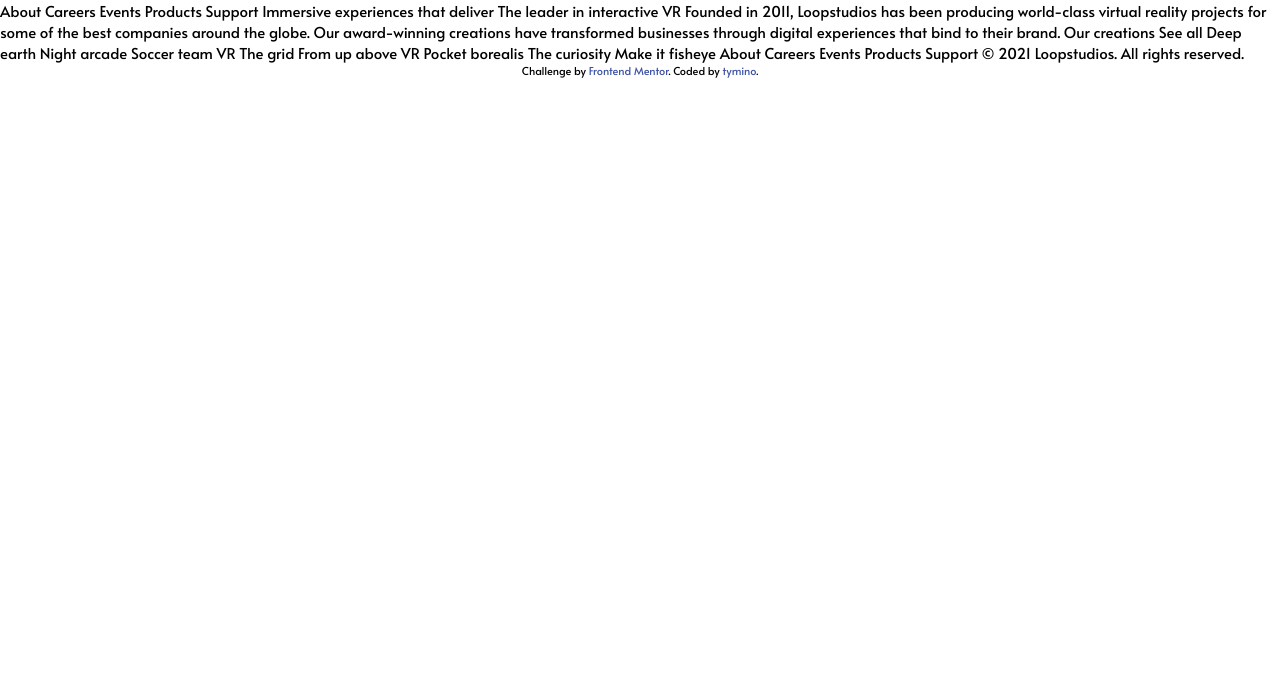
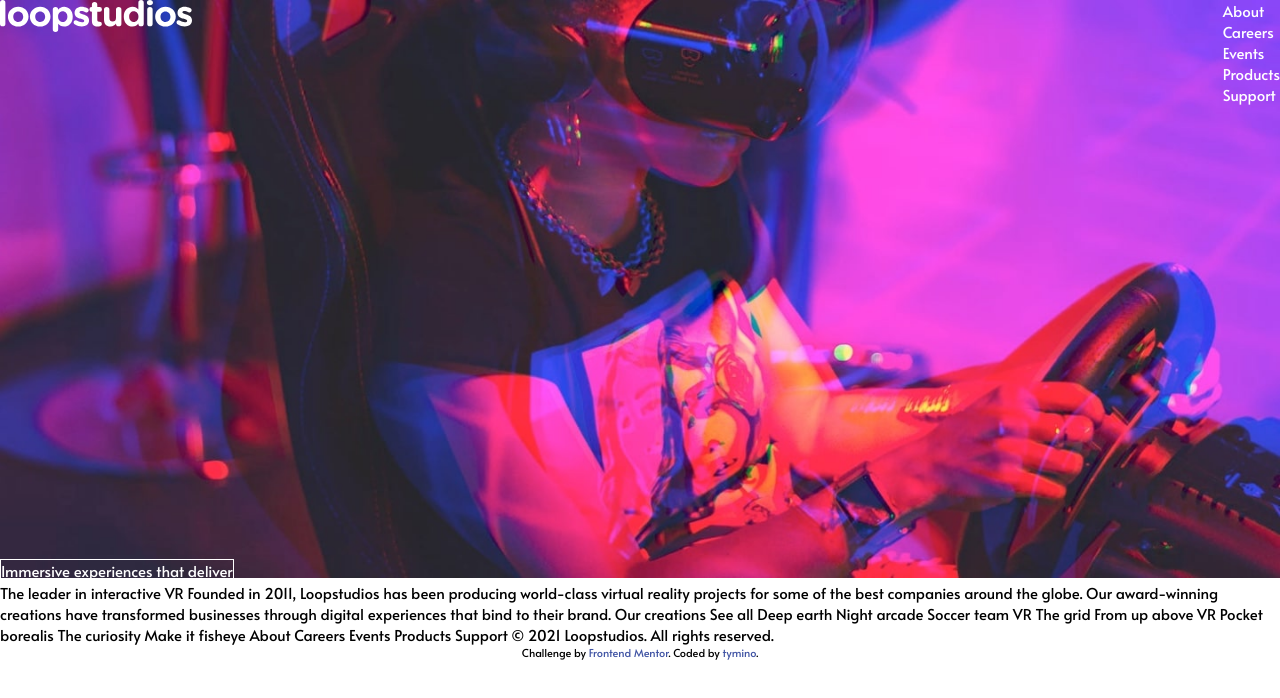
Before and after one commit to tymino/frontendmentor-loopstudios-landing-page, a website built with webpack: page src/index.html in a window 1280 px wide. Built offline with nearby package versions, Linux system fonts and the light colour scheme.

Commit message:
html -- header

```diff
--- a/src/index.html
+++ b/src/index.html
@@ -14,22 +14,26 @@
 </head>
 <body>
   <header id="header" class="header">
-    <!-- <img class="header__back-img--desktop" src="<%= require('./images/desktop/image-hero.jpg').default %>"> -->
-    <!-- <img class="header__back-img--mobile" src="<%= require('./images/mobile/image-hero.jpg').default %>"> -->
+    <img class="header__back-img header__back-img--desktop" src="<%= require('./images/desktop/image-hero.jpg').default %>">
+    <img class="header__back-img header__back-img--mobile" src="<%= require('./images/mobile/image-hero.jpg').default %>">
 
+    <div class="header__logo"><img src="<%= require('./images/logo.svg').default %>" alt="logo loopstudios"></div>
+    <nav class="header__navmenu">
+      <ul class="header__ul">
+        <li class="header__list">About</li>
+        <li class="header__list">Careers</li>
+        <li class="header__list">Events</li>
+        <li class="header__list">Products</li>
+        <li class="header__list">Support</li>
+      </ul>
+    </nav>
+    <div class="header__tagline">Immersive experiences that deliver</div>
   </header>
 
   <main id="main"></main>
 
   <footer id="footer"></footer>
 
-  About
-  Careers
-  Events
-  Products
-  Support
-
-  Immersive experiences that deliver
 
   The leader in interactive VR
 
--- a/src/styles/header.sass
+++ b/src/styles/header.sass
@@ -0,0 +1,33 @@
+.header
+  position: relative
+
+  &__back-img
+    width: 100%
+    height: auto
+    &--desktop
+    &--mobile
+      display: none
+
+  &__logo
+    position: absolute
+    top: 0
+    left: 0
+
+  &__navmenu
+    position: absolute
+    top: 0
+    right: 0
+
+    color: $colorWhite
+
+  &__ul
+  &__list
+
+  &__tagline
+    position: absolute
+    bottom: 0
+    left: 0
+
+    border: 1px solid $colorWhite
+
+    color: $colorWhite
--- a/src/styles/index.sass
+++ b/src/styles/index.sass
@@ -5,10 +5,19 @@
   margin: 0
   padding: 0
   text-decoration: none
+  list-style: none
 
 html
   font-family: $fontAlata
   font-size: $fontSize
+
+
+//develop
+body
+  width: 100%
+  max-width: 1440px
+
+//develop
 
 
 @import header
```
